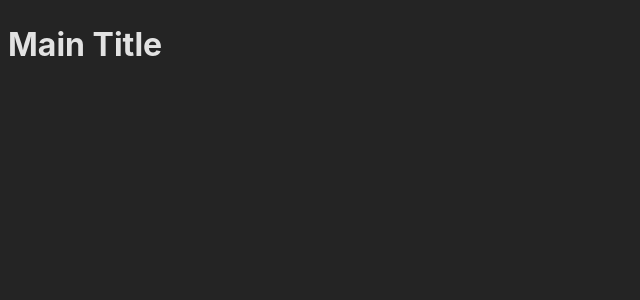
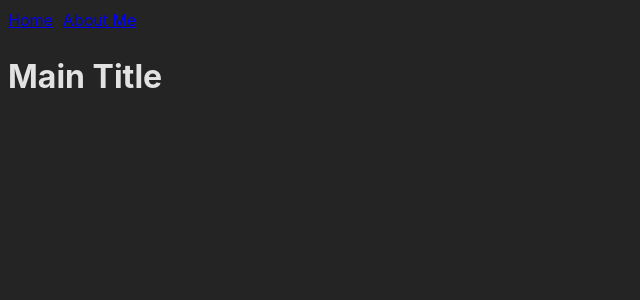
Before and after one commit to legodev/react, a React (Vite) app: page / in a window 1280 px wide. Shown: the top 300 px of the page, without its empty margins (0-640 px from the left). Built offline with nearby package versions, Linux system fonts and the light colour scheme.

Commit message:
Added new templates

```diff
--- a/src/App.css
+++ b/src/App.css
@@ -1,5 +1,10 @@
-body,
+/* body,
 h1 {
   margin: 0;
   padding: 0;
+} */
+
+.navbar {
+  display: flex;
+  gap: 10px;
 }
--- a/src/App.jsx
+++ b/src/App.jsx
@@ -1,10 +1,15 @@
-import { Routes, Route } from 'react-router-dom'
+import { Routes, Route, Link } from 'react-router-dom'
 import Title from './components/Title'
 import About from './components/About'
+import './App.css'
 
 export default function App() {
   return (
     <div>
+      <nav className='navbar'>
+        <Link to="/">Home</Link>
+        <Link to="/about-me">About Me</Link>
+      </nav>
       <Routes>
         <Route path="/" element={<Title />} />
         <Route path="/about-me" element={<About />} />
```
